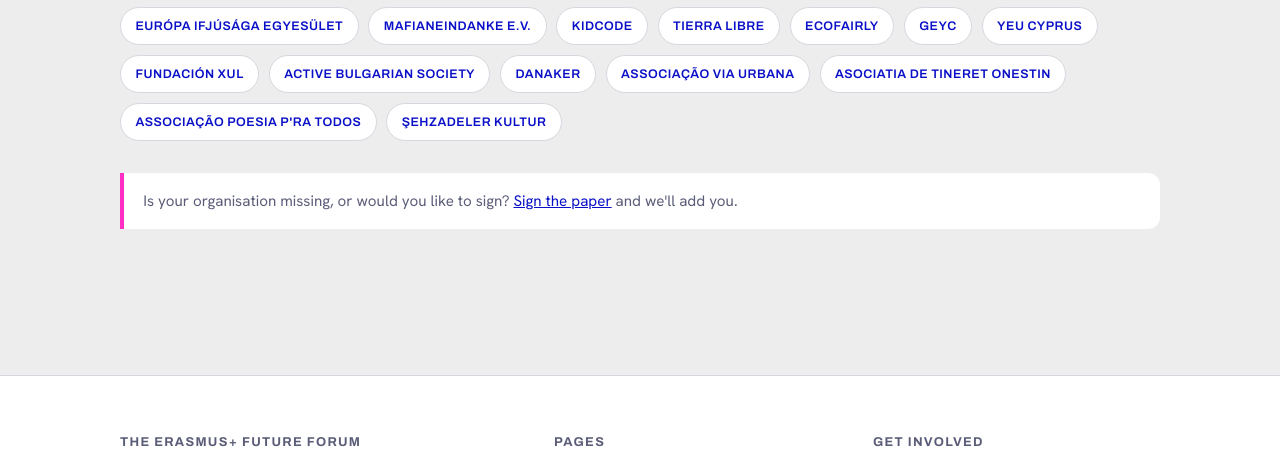
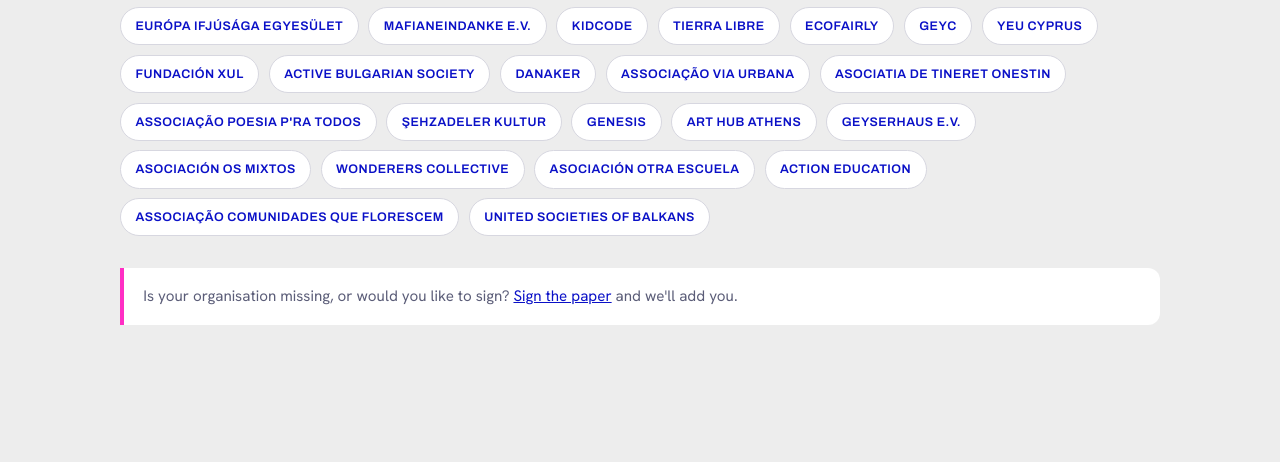
Before and after one commit to dreamingopenly-ev/forumrepodope, a plain HTML site: page signatories.html in a window 1280 px wide. Shown: the part 1053-1515 px from the top of the page. Drawn offline with Linux system fonts and the light colour scheme.

Commit message:
Add files via upload

```diff
--- a/signatories.html
+++ b/signatories.html
@@ -386,6 +386,15 @@ html,body{ overflow-x:clip; }
           <a class="chip" href="https://onestin.org/" target="_blank" rel="noopener">Asociatia de tineret Onestin</a>
           <a class="chip" href="https://poesiapratodos.pt/" target="_blank" rel="noopener">Associação Poesia P'ra Todos</a>
           <a class="chip" href="https://sehzadekultur.com/" target="_blank" rel="noopener">Şehzadeler Kultur</a>
+          <a class="chip" href="https://www.ngogenesis.com" target="_blank" rel="noopener">Genesis</a>
+          <a class="chip" href="https://arthubathens.org" target="_blank" rel="noopener">Art Hub Athens</a>
+          <a class="chip" href="https://www.geyserhaus.de" target="_blank" rel="noopener">GeyserHaus e.V.</a>
+          <a class="chip" href="https://www.instagram.com/osmixtos/?hl=es" target="_blank" rel="noopener">Asociación Os Mixtos</a>
+          <a class="chip" href="https://www.wonderers.eu" target="_blank" rel="noopener">Wonderers Collective</a>
+          <a class="chip" href="https://www.otraescuela.com" target="_blank" rel="noopener">Asociación Otra Escuela</a>
+          <a class="chip" href="https://action-education.org" target="_blank" rel="noopener">Action Education</a>
+          <a class="chip" href="https://www.instagram.com/comunidades_que_florescem/" target="_blank" rel="noopener">Associação Comunidades que Florescem</a>
+          <a class="chip" href="https://www.usbngo.gr/en" target="_blank" rel="noopener">United Societies of Balkans</a>
       </div>
       <div class="note reveal" style="margin-top:2rem">
         Is your organisation missing, or would you like to sign? <a href="https://tally.so/r/lbZJpB" target="_blank" rel="noopener">Sign the paper</a> and we'll add you.
```
